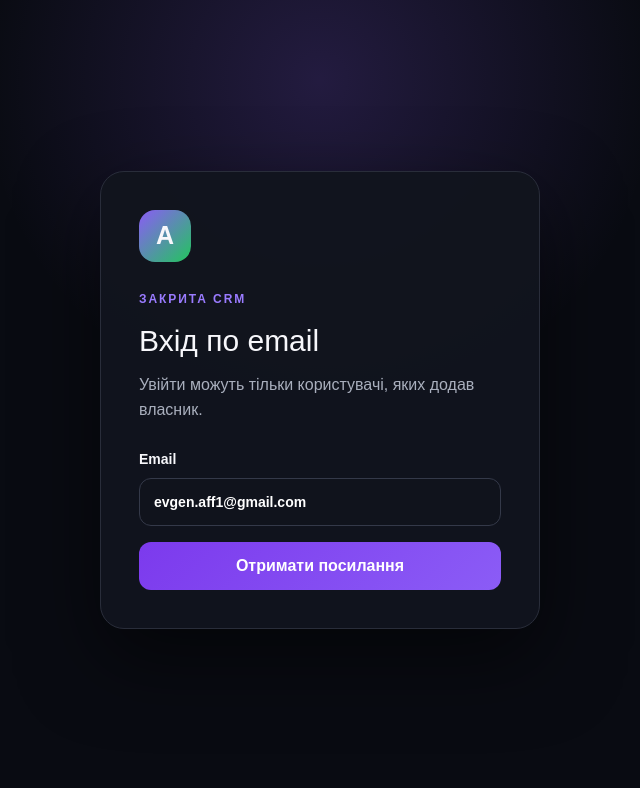
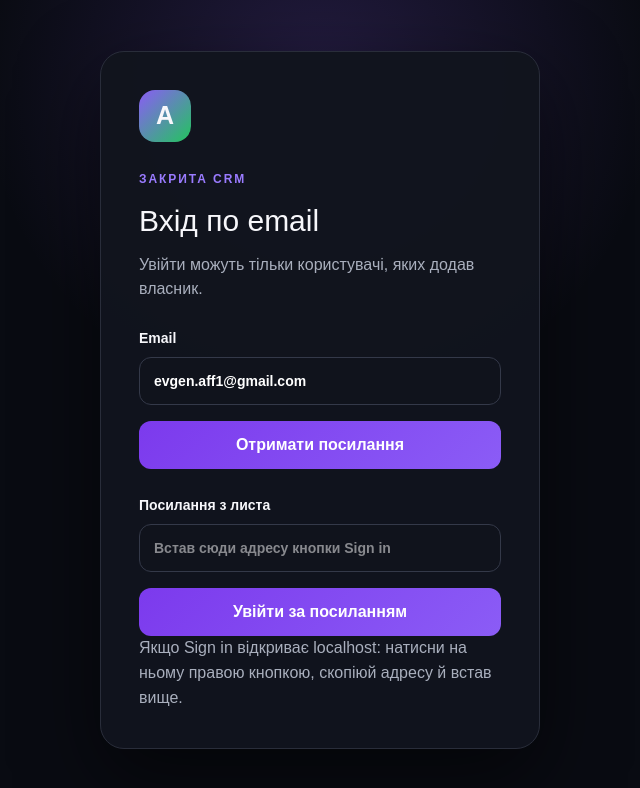
Before and after one commit to vladtraffic30-max/arbi-ahaha-crm, a Next.js app: page / in a window 1280 px wide. Shown: the top 788 px of the page, without its empty margins (320-960 px from the left). Built offline with nearby package versions, Linux system fonts and the light colour scheme.

Commit message:
Fix Supabase magic-link login when redirect points to localhost

```diff
--- a/app/auth-gate.tsx
+++ b/app/auth-gate.tsx
@@ -25,6 +25,7 @@ export default function AuthGate() {
   const [cooldown, setCooldown] = useState(0);
   const [message, setMessage] = useState("");
   const [membersOpen, setMembersOpen] = useState(false);
+  const [magicLink, setMagicLink] = useState("");
 
   useEffect(() => {
     const hash = new URLSearchParams(window.location.hash.slice(1));
@@ -83,13 +84,39 @@ export default function AuthGate() {
     setCooldown(60); setSent(true); setMessage("Лист надіслано. Натисни Sign in у новому листі.");
   }
 
+  async function useMagicLink(event: FormEvent) {
+    event.preventDefault();
+    setMessage("Перевіряємо посилання…");
+    try {
+      const url = new URL(magicLink.trim());
+      const tokenHash = url.searchParams.get("token") ?? url.searchParams.get("token_hash");
+      const type = url.searchParams.get("type") ?? "magiclink";
+      if (!tokenHash) throw new Error("У посиланні немає токена входу");
+      const response = await fetch(`${SUPABASE_URL}/auth/v1/verify`, {
+        method: "POST",
+        headers: headers(),
+        body: JSON.stringify({ token_hash: tokenHash, type }),
+      });
+      const body = await response.json().catch(() => ({}));
+      if (!response.ok || !body.access_token || !body.refresh_token) {
+        throw new Error(String(body.msg ?? body.message ?? "Посилання недійсне або вже використане"));
+      }
+      const next = { access_token: body.access_token, refresh_token: body.refresh_token, expires_at: body.expires_at, user: body.user ?? { email } };
+      localStorage.setItem(SESSION_KEY, JSON.stringify(next));
+      setSession(next);
+      setMessage("");
+    } catch (error) {
+      setMessage(error instanceof Error ? error.message : "Не вдалося відкрити посилання");
+    }
+  }
+
   function signOut(clearMessage = true) {
     localStorage.removeItem(SESSION_KEY); setSession(null); setMember(null); setChecking(false);
     if (clearMessage) setMessage("");
   }
 
   if (checking) return <div className="auth-screen"><div className="auth-card"><div className="auth-logo">A</div><h1>ARBI X TEAM</h1><p>Перевіряємо доступ…</p></div></div>;
-  if (!session || !member) return <div className="auth-screen"><div className="auth-card"><div className="auth-logo">A</div><span>ЗАКРИТА CRM</span><h1>Вхід по email</h1><p>Увійти можуть тільки користувачі, яких додав власник.</p><form onSubmit={sendCode}><label>Email<input type="email" value={email} onChange={(e) => setEmail(e.target.value)} required autoComplete="email" /></label><button type="submit" disabled={cooldown > 0}>{cooldown > 0 ? `Повторно через ${cooldown} с` : sent ? "Надіслати посилання ще раз" : "Отримати посилання"}</button></form>{sent && <button className="auth-link" onClick={() => { setSent(false); setMessage(""); }}>Змінити email</button>}{message && <div className="auth-message">{message}</div>}</div></div>;
+  if (!session || !member) return <div className="auth-screen"><div className="auth-card"><div className="auth-logo">A</div><span>ЗАКРИТА CRM</span><h1>Вхід по email</h1><p>Увійти можуть тільки користувачі, яких додав власник.</p><form onSubmit={sendCode}><label>Email<input type="email" value={email} onChange={(e) => setEmail(e.target.value)} required autoComplete="email" /></label><button type="submit" disabled={cooldown > 0}>{cooldown > 0 ? `Повторно через ${cooldown} с` : sent ? "Надіслати посилання ще раз" : "Отримати посилання"}</button></form><form onSubmit={useMagicLink}><label>Посилання з листа<input type="url" value={magicLink} onChange={(e) => setMagicLink(e.target.value)} placeholder="Встав сюди адресу кнопки Sign in" required /></label><button type="submit">Увійти за посиланням</button></form><p>Якщо Sign in відкриває localhost: натисни на ньому правою кнопкою, скопіюй адресу й встав вище.</p>{sent && <button className="auth-link" onClick={() => { setSent(false); setMessage(""); }}>Змінити email</button>}{message && <div className="auth-message">{message}</div>}</div></div>;
 
   return <><CRMApp user={{ name: member.name || member.email.split("@")[0], email: member.email }} /><div className="auth-user-tools"><span>{member.email}</span>{member.role === "OWNER" && <button onClick={() => setMembersOpen(true)}>Користувачі</button>}<button onClick={() => signOut()}>Вийти</button></div>{membersOpen && <MembersDialog session={session} onClose={() => setMembersOpen(false)} />}</>;
 }
```
